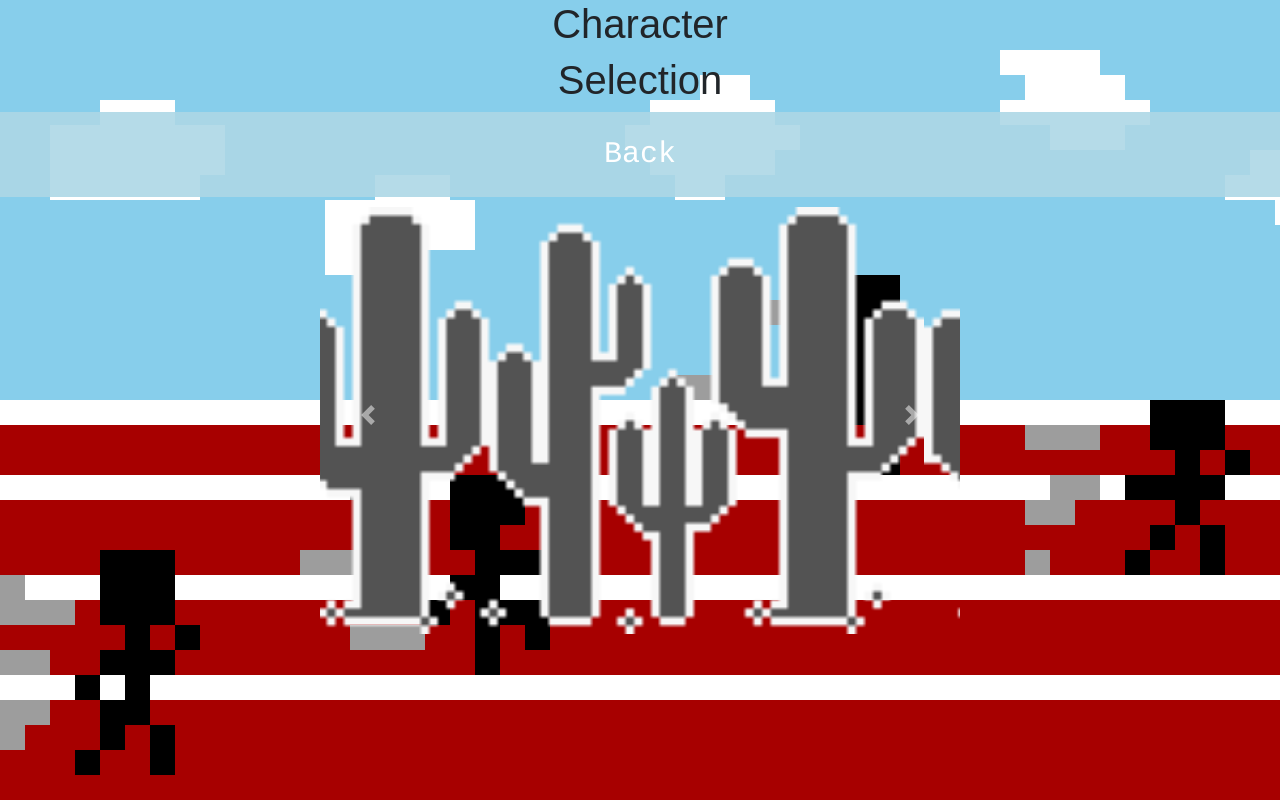
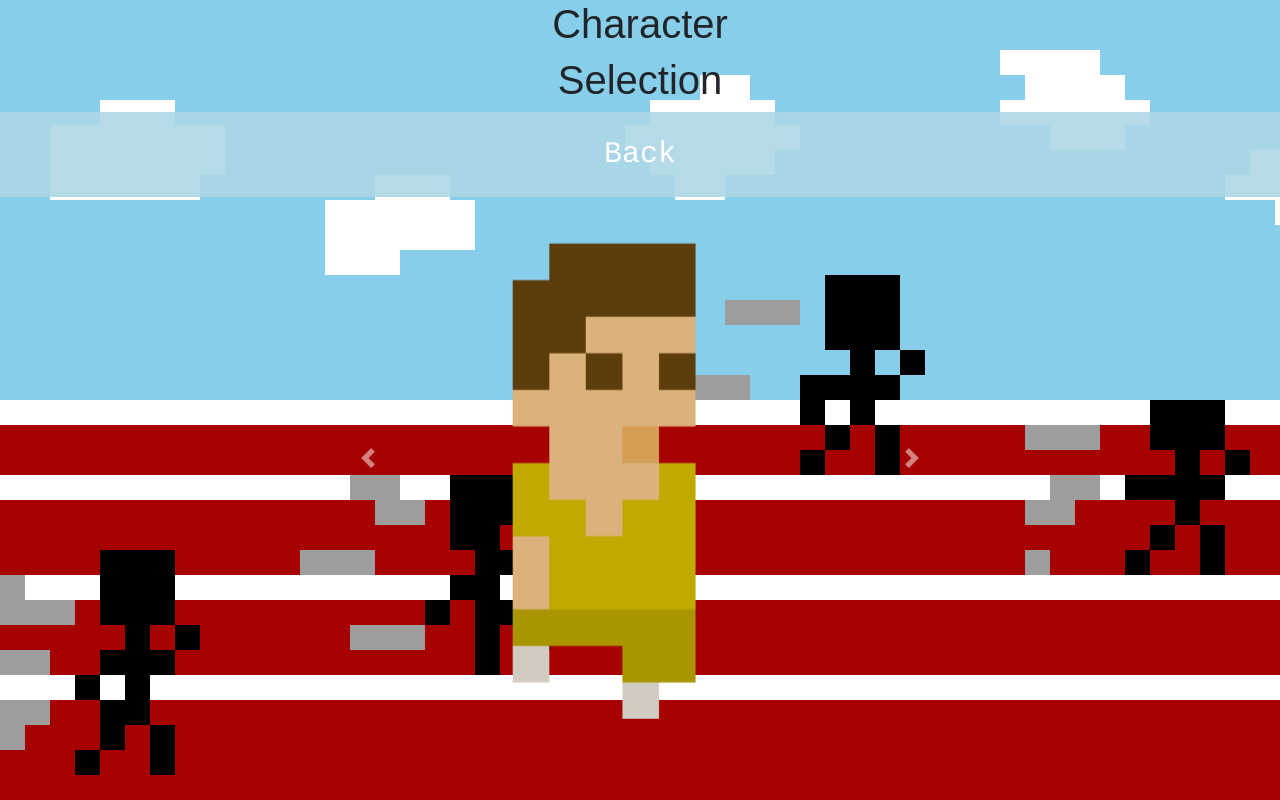
Before and after one commit to Etown-CS310/racepace, a plain HTML site: page menu_page/character.html in a window 1280 px wide. Drawn offline with nearby package versions, Linux system fonts and the light colour scheme; a web font is replaced by a local one.

Commit message:
added a character to char select screen

```diff
--- a/css/menu.css
+++ b/css/menu.css
@@ -112,7 +112,8 @@ th, td {
 }
 
 .carousel-item img {
-    width: 100%;
+    width: 40%;
     height: auto;
     margin-top: 10px;
+    margin-left:30%;
 }
--- a/menu_page/character.html
+++ b/menu_page/character.html
@@ -24,7 +24,7 @@
     <div id="carouselExampleControls" class="carousel slide" data-ride="carousel">
         <div class="carousel-inner">
           <div class="carousel-item active">
-            <img class="d-block w-100" src="../Images/big-cactus3.png" alt="First slide">
+            <img id="jakob" src="../Characters/Jakob_big.gif" alt="First slide">
           </div>
           <div class="carousel-item">
             <img class="d-block w-100" src="../Images/big-cactus3.png" alt="Second slide">
```
Also changed, not shown: Characters/Jakob_big.gif (added), Characters/Jakob_small.gif (added), 1 other file.
